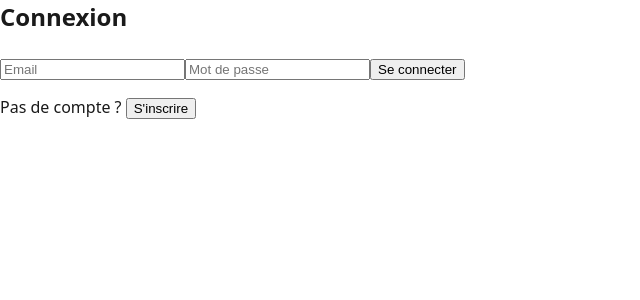
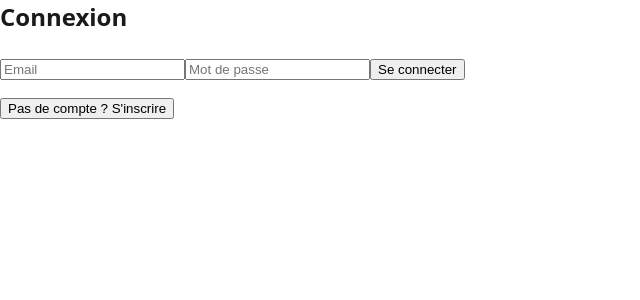
Before and after one commit to fatratra-png/student-db, a React (Vite) app in the folder frontend/: page / in a window 1280 px wide. Shown: the top 300 px of the page, without its empty margins (0-640 px from the left). Built offline with nearby package versions, Linux system fonts and the light colour scheme.

Commit message:
style(frontend): split login and stats into small components

```diff
--- a/frontend/src/App.jsx
+++ b/frontend/src/App.jsx
@@ -1,19 +1,13 @@
 import { useEffect, useState } from "react";
-import {
-  getStudents,
-  getStats,
-  createStudent,
-  login,
-  register,
-} from "./api/studentAPI.js";
+import { createStudent, getStats, getStudents } from "./api/studentAPI.js";
+import LoginForm from "./components/LoginForm.jsx";
+import StudentStats from "./components/StudentStats.jsx";
 
 const App = () => {
   const [token, setToken] = useState(localStorage.getItem("token"));
   const [students, setStudents] = useState([]);
   const [stats, setStats] = useState(null);
   const [error, setError] = useState("");
-  const [authForm, setAuthForm] = useState({ email: "", password: "" });
-  const [isRegister, setIsRegister] = useState(false);
   const [form, setForm] = useState({
     first_name: "",
     last_name: "",
@@ -21,50 +15,31 @@ const App = () => {
     age: "",
   });
 
-  function loadStudents() {
+  const loadStudents = () => {
     Promise.all([getStudents(), getStats()])
       .then(([studentList, statsData]) => {
         setStudents(studentList);
         setStats(statsData);
       })
       .catch((err) => setError(err.message));
-  }
+  };
 
   useEffect(() => {
     if (token) loadStudents();
   }, [token]);
 
-  function handleAuthChange(e) {
-    setAuthForm({ ...authForm, [e.target.name]: e.target.value });
-  }
-
-  async function handleAuthSubmit(e) {
-    e.preventDefault();
-    setError("");
-    try {
-      const result = isRegister
-        ? await register(authForm)
-        : await login(authForm);
-      localStorage.setItem("token", result.token);
-      setToken(result.token);
-      setAuthForm({ email: "", password: "" });
-    } catch (err) {
-      setError(err.message);
-    }
-  }
-
-  function handleLogout() {
+  const handleLogout = () => {
     localStorage.removeItem("token");
     setToken(null);
     setStudents([]);
     setStats(null);
-  }
+  };
 
-  function handleChange(e) {
+  const handleChange = (e) => {
     setForm({ ...form, [e.target.name]: e.target.value });
-  }
+  };
 
-  async function handleSubmit(e) {
+  const handleSubmit = async (e) => {
     e.preventDefault();
     setError("");
     try {
@@ -74,40 +49,10 @@ const App = () => {
     } catch (err) {
       setError(err.message);
     }
-  }
+  };
 
   if (!token) {
-    return (
-      <div>
-        <h1>Connexion</h1>
-        {error && <p style={{ color: "red" }}>{error}</p>}
-        <form onSubmit={handleAuthSubmit}>
-          <input
-            name="email"
-            type="email"
-            placeholder="Email"
-            value={authForm.email}
-            onChange={handleAuthChange}
-            required
-          />
-          <input
-            name="password"
-            type="password"
-            placeholder="Mot de passe"
-            value={authForm.password}
-            onChange={handleAuthChange}
-            required
-          />
-          <button type="submit">{isRegister ? "S'inscrire" : "Se connecter"}</button>
-        </form>
-        <p>
-          {isRegister ? "Déjà un compte ? " : "Pas de compte ? "}
-          <button onClick={() => setIsRegister(!isRegister)}>
-            {isRegister ? "Se connecter" : "S'inscrire"}
-          </button>
-        </p>
-      </div>
-    );
+    return <LoginForm onLogin={setToken} />;
   }
 
   return (
@@ -117,16 +62,7 @@ const App = () => {
 
       {error && <p style={{ color: "red" }}>{error}</p>}
 
-      {stats && (
-        <div>
-          <h2>Statistiques</h2>
-          <p>Total : {stats.total}</p>
-          <p>Âge moyen : {stats.average_age ?? "-"}</p>
-          <p>Âge min : {stats.min_age ?? "-"}</p>
-          <p>Âge max : {stats.max_age ?? "-"}</p>
-          <p>Ajoutés cette semaine : {stats.created_this_week}</p>
-        </div>
-      )}
+      {stats && <StudentStats stats={stats} />}
 
       <form onSubmit={handleSubmit}>
         <input
@@ -186,4 +122,5 @@ const App = () => {
     </div>
   );
 };
+
 export default App;
--- /dev/null
+++ b/frontend/src/components/LoginForm.jsx
@@ -0,0 +1,57 @@
+import { useState } from "react";
+import { login, register } from "../api/studentAPI.js";
+
+const LoginForm = ({ onLogin }) => {
+  const [form, setForm] = useState({ email: "", password: "" });
+  const [isRegister, setIsRegister] = useState(false);
+  const [error, setError] = useState("");
+
+  const handleChange = (e) => {
+    setForm({ ...form, [e.target.name]: e.target.value });
+  };
+
+  const handleSubmit = async (e) => {
+    e.preventDefault();
+    setError("");
+    try {
+      const result = isRegister ? await register(form) : await login(form);
+      localStorage.setItem("token", result.token);
+      onLogin(result.token);
+    } catch (err) {
+      setError(err.message);
+    }
+  };
+
+  return (
+    <div>
+      <h1>{isRegister ? "Créer un compte" : "Connexion"}</h1>
+      {error && <p style={{ color: "red" }}>{error}</p>}
+      <form onSubmit={handleSubmit}>
+        <input
+          name="email"
+          type="email"
+          placeholder="Email"
+          value={form.email}
+          onChange={handleChange}
+          required
+        />
+        <input
+          name="password"
+          type="password"
+          placeholder="Mot de passe"
+          value={form.password}
+          onChange={handleChange}
+          required
+        />
+        <button type="submit">{isRegister ? "S'inscrire" : "Se connecter"}</button>
+      </form>
+      <p>
+        <button onClick={() => setIsRegister(!isRegister)}>
+          {isRegister ? "Déjà un compte ? Se connecter" : "Pas de compte ? S'inscrire"}
+        </button>
+      </p>
+    </div>
+  );
+};
+
+export default LoginForm;
--- /dev/null
+++ b/frontend/src/components/StudentStats.jsx
@@ -0,0 +1,12 @@
+const StudentStats = ({ stats }) => (
+  <div>
+    <h2>Statistiques</h2>
+    <p>Total : {stats.total}</p>
+    <p>Âge moyen : {stats.average_age ?? "-"}</p>
+    <p>Âge min : {stats.min_age ?? "-"}</p>
+    <p>Âge max : {stats.max_age ?? "-"}</p>
+    <p>Ajoutés cette semaine : {stats.created_this_week}</p>
+  </div>
+);
+
+export default StudentStats;
```
